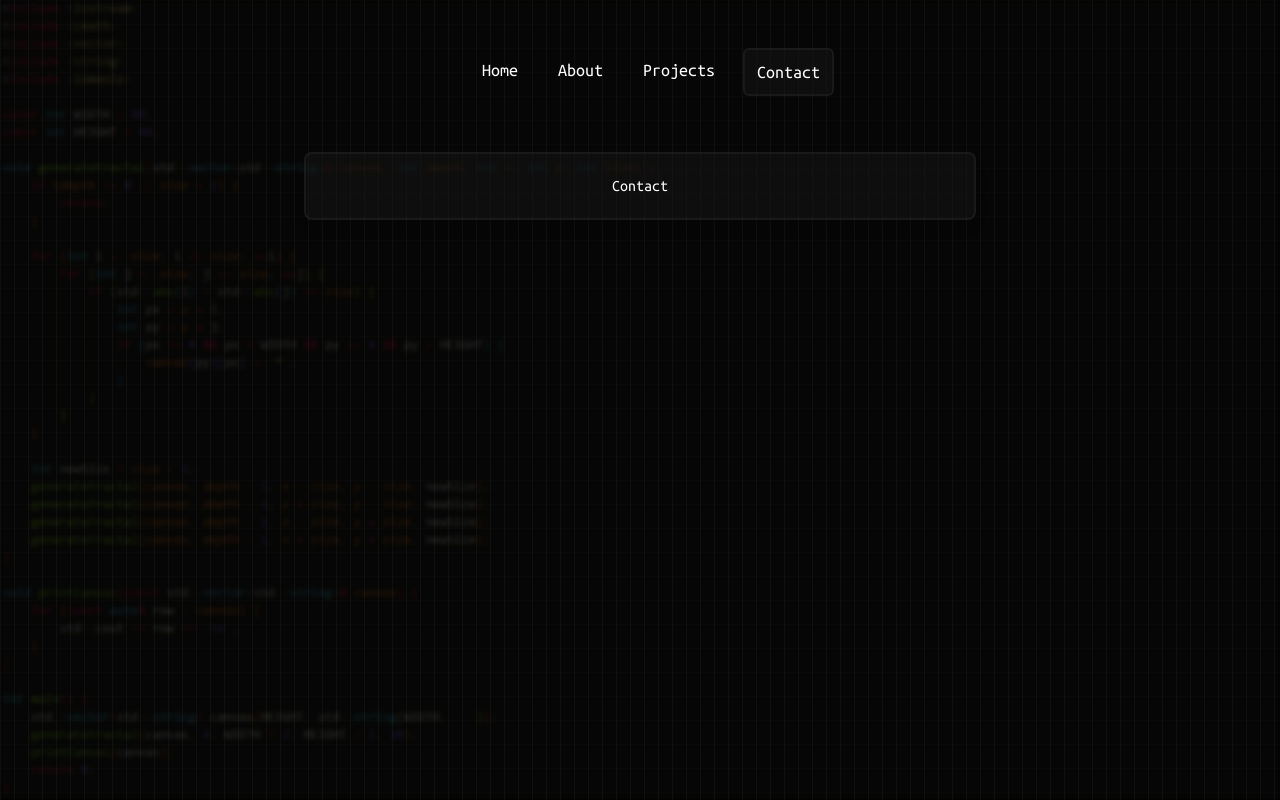
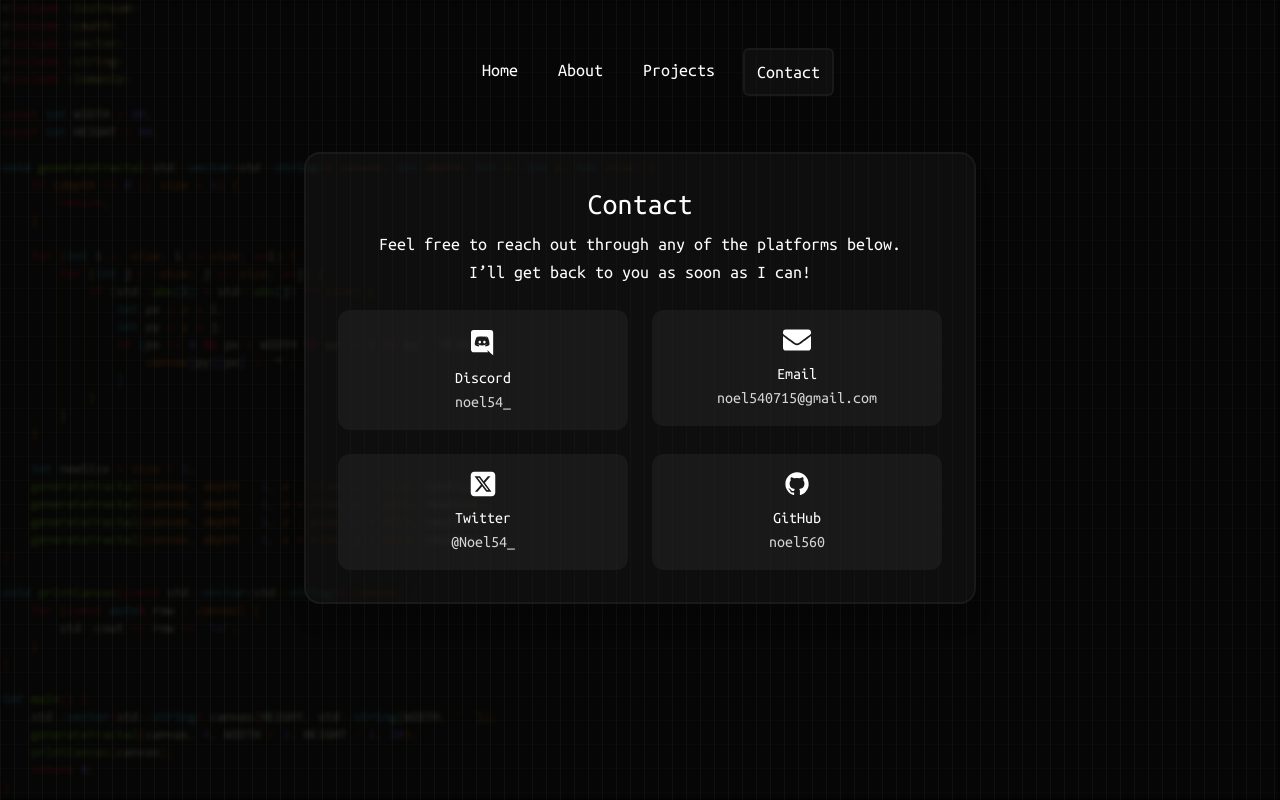
Before and after one commit to noel560/noel, a React (Vite) app: page /noel/contact in a window 1280 px wide. Built offline with nearby package versions, Linux system fonts and the light colour scheme; a web font is replaced by a local one.

Commit message:
Contact page should be done for now

```diff
--- a/src/Contact.jsx
+++ b/src/Contact.jsx
@@ -2,14 +2,9 @@ import { useState } from 'react'
 import bgImage from './assets/1.png'
 import './Home.css'
 import { Link } from "react-router-dom"
-
-import { BiLogoCss3, BiLogoDiscord, BiLogoGithub, BiLogoHtml5, BiLogoJavascript, BiLogoPython, BiLogoTailwindCss, BiLogoTwitter, BiLogoTypescript } from "react-icons/bi"
-import { FaReact, FaEnvelope } from "react-icons/fa"
-import { TbBrandCpp } from "react-icons/tb"
+import { BiLogoDiscord, BiLogoGithub } from "react-icons/bi"
 import { FaSquareXTwitter } from "react-icons/fa6"
-import { SiLua } from "react-icons/si"
-import { CiMapPin } from "react-icons/ci"
-import pfp from './assets/temppfp.png'
+import { FaEnvelope } from "react-icons/fa"
 import { motion } from "framer-motion"
 
 function App() {
@@ -64,9 +59,53 @@ function App() {
         </nav>
 
         {/* Main */}
-        <motion.div initial={{ scale: 0.95, opacity: 0 }} animate={{ scale: 1, opacity: 1 }} transition={{ duration: 0.4 }} className="flex flex-col relative items-center justify-center mt-10 px-4 sm:px-6 lg:px-8 bg-neutral-900/50 border-2 border-neutral-800/50 rounded-lg shadow-lg w-full max-w-2xl mx-auto py-5">
-            <h1 className="text-white">Contact</h1>
+        <motion.div
+            initial={{ scale: 0.95, opacity: 0 }}
+            animate={{ scale: 1, opacity: 1 }}
+            transition={{ duration: 0.4 }}
+            className="flex flex-col relative items-center justify-center mt-10 px-4 sm:px-6 lg:px-8 bg-neutral-900/50 border-2 border-neutral-800/50 rounded-2xl shadow-xl w-full max-w-2xl mx-auto py-8"
+        >
+            <h1 className="text-white text-3xl font-semibold mb-2">Contact</h1>
+            <p className="text-white text-lg text-center mb-6">
+                Feel free to reach out through any of the platforms below. <br />
+                I’ll get back to you as soon as I can!
+            </p>
+
+            <div className="grid grid-cols-1 sm:grid-cols-2 gap-6 w-full">
+                <a href="https://discord.com/users/1126931627059195956" target="_blank">
+                    <div className="flex flex-col items-center bg-neutral-800/50 rounded-xl p-4 hover:bg-neutral-800 transition-all cursor-pointer">
+                        <BiLogoDiscord size={32} className='text-white' />
+                        <h2 className="mt-2 text-white font-medium">Discord</h2>
+                        <p className="text-neutral-300">noel54_</p>
+                    </div>
+                </a>
+
+                <a href="mailto:noel540715@gmail.com" target="_blank">
+                    <div className="flex flex-col items-center bg-neutral-800/50 rounded-xl p-4 hover:bg-neutral-800 transition-all cursor-pointer">
+                        <FaEnvelope size={28} className='text-white' />
+                        <h2 className="mt-2 text-white font-medium">Email</h2>
+                        <p className="text-neutral-300">noel540715@gmail.com</p>
+                    </div>
+                </a>
+
+                <a href="https://x.com/Noel54_" target="_blank">
+                    <div className="flex flex-col items-center bg-neutral-800/50 rounded-xl p-4 hover:bg-neutral-800 transition-all cursor-pointer">
+                        <FaSquareXTwitter size={28} className='text-white' />
+                        <h2 className="mt-2 text-white font-medium">Twitter</h2>
+                        <p className="text-neutral-300">@Noel54_</p>
+                    </div>
+                </a>
+
+                <a href="https://github.com/noel560" target="_blank">
+                    <div className="flex flex-col items-center bg-neutral-800/50 rounded-xl p-4 hover:bg-neutral-800 transition-all cursor-pointer">
+                        <BiLogoGithub size={28} className='text-white' />
+                        <h2 className="mt-2 text-white font-medium">GitHub</h2>
+                        <p className="text-neutral-300">noel560</p>
+                    </div>
+                </a>
+            </div>
         </motion.div>
+
     </>;
 }
 
--- a/src/Home.jsx
+++ b/src/Home.jsx
@@ -2,7 +2,7 @@ import { useState } from 'react'
 import bgImage from './assets/1.png'
 import pfp from './assets/temppfp.png'
 import './Home.css'
-import { BiLogoCss3, BiLogoDiscord, BiLogoGithub, BiLogoHtml5, BiLogoJavascript, BiLogoPython, BiLogoTailwindCss, BiLogoTwitter, BiLogoTypescript } from "react-icons/bi"
+import { BiLogoCss3, BiLogoGithub, BiLogoHtml5, BiLogoPython, BiLogoTailwindCss } from "react-icons/bi"
 import { FaReact, FaEnvelope } from "react-icons/fa"
 import { TbBrandCpp } from "react-icons/tb"
 import { FaSquareXTwitter } from "react-icons/fa6"
@@ -66,9 +66,9 @@ function App() {
 
         <motion.div initial={{ scale: 0.95, opacity: 0 }} animate={{ scale: 1, opacity: 1 }} transition={{ duration: 0.4 }} className="flex flex-col relative items-center justify-center mt-10 px-4 sm:px-6 lg:px-8 bg-neutral-900/50 border-2 border-neutral-800/50 rounded-lg shadow-lg w-full max-w-2xl mx-auto py-5">
             <div className="text-white text-[2.5rem] gap-1 flex flex-col items-end absolute top-0 right-0 mr-4 mt-4">
-                <a href="https://github.com/noel560"><BiLogoGithub className="p-2 transition duration-500 hover:scale-90 hover:bg-neutral-800/50 cursor-pointer bg-neutral-900/50 border-2 border-neutral-800/50 rounded-lg shadow-lg" /></a>
-                <a href="mailto:noel540715@gmail.com"><FaEnvelope className="p-2 transition duration-500 hover:scale-90 hover:bg-neutral-800/50 cursor-pointer bg-neutral-900/50 border-2 border-neutral-800/50 rounded-lg shadow-lg" /></a>
-                <a href="https://x.com/Noel54_"><FaSquareXTwitter className="p-2 transition duration-500 hover:scale-90 hover:bg-neutral-800/50 cursor-pointer bg-neutral-900/50 border-2 border-neutral-800/50 rounded-lg shadow-lg" /></a>
+                <a href="https://github.com/noel560" target="_blank"><BiLogoGithub className="p-2 transition duration-500 hover:scale-90 hover:bg-neutral-800/50 cursor-pointer bg-neutral-900/50 border-2 border-neutral-800/50 rounded-lg shadow-lg" /></a>
+                <a href="mailto:noel540715@gmail.com" target="_blank"><FaEnvelope className="p-2 transition duration-500 hover:scale-90 hover:bg-neutral-800/50 cursor-pointer bg-neutral-900/50 border-2 border-neutral-800/50 rounded-lg shadow-lg" /></a>
+                <a href="https://x.com/Noel54_" target="_blank"><FaSquareXTwitter className="p-2 transition duration-500 hover:scale-90 hover:bg-neutral-800/50 cursor-pointer bg-neutral-900/50 border-2 border-neutral-800/50 rounded-lg shadow-lg" /></a>
             </div>
 
             <div className="flex flex-col sm:flex-row items-center justify-center">
--- a/src/Projects.jsx
+++ b/src/Projects.jsx
@@ -2,8 +2,8 @@ import { useState } from 'react'
 import bgImage from './assets/1.png'
 import './Home.css'
 import { Link } from "react-router-dom"
-import { BiLogoCss3, BiLogoDiscord, BiLogoGithub, BiLogoHtml5, BiLogoJavascript, BiLogoPython, BiLogoTailwindCss, BiLogoTwitter, BiLogoTypescript } from "react-icons/bi"
-import { FaReact, FaEnvelope } from "react-icons/fa"
+import { BiLogoCss3, BiLogoHtml5, BiLogoPython, BiLogoTailwindCss } from "react-icons/bi"
+import { FaReact } from "react-icons/fa"
 import { motion } from "framer-motion"
 
 function App() {
```
